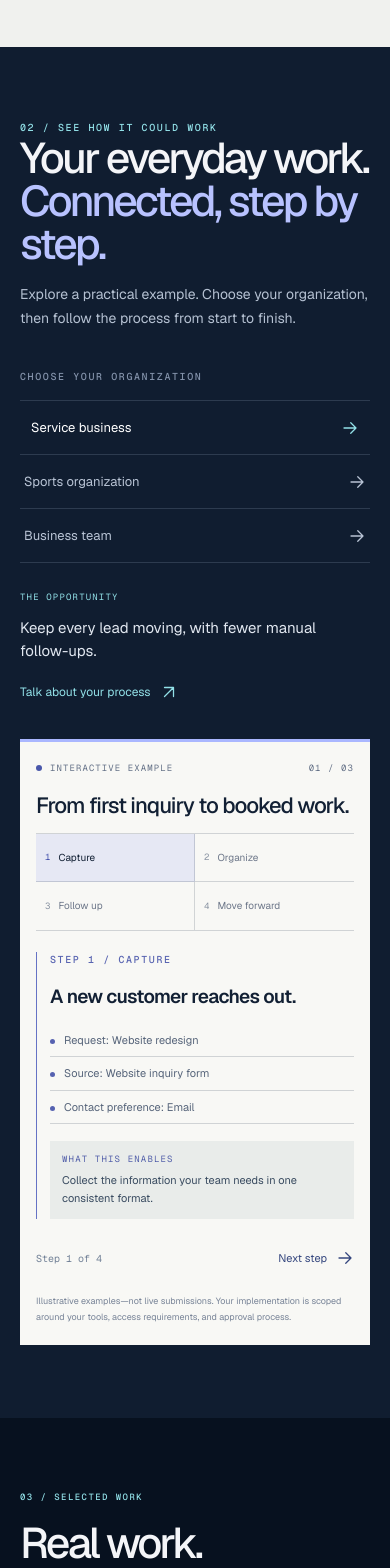
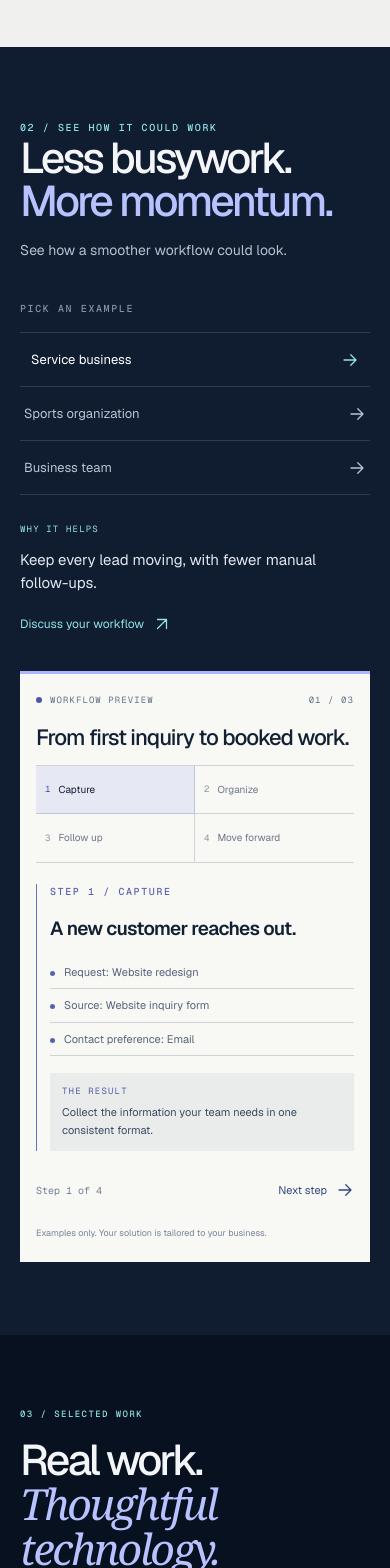
Before and after one commit to taenextlevelqbs-ops/crestlane-digital, a Next.js app: page / in a window 390 px wide. Shown: the part 4360-5928 px from the top of the page. Built offline with nearby package versions, Linux system fonts and the light colour scheme.

Commit message:
Simplify sections 01 and 02 and improve mobile readability

```diff
--- a/app/WorkflowDemo.tsx
+++ b/app/WorkflowDemo.tsx
@@ -111,14 +111,14 @@ export default function WorkflowDemo() {
         <div className="connected-heading">
           <div>
             <p className="eyebrow">02 / SEE HOW IT COULD WORK</p>
-            <h2>Your everyday work.<br /><span>Connected, step by step.</span></h2>
+            <h2>Less busywork.<br /><span>More momentum.</span></h2>
           </div>
-          <p>Explore a practical example. Choose your organization, then follow the process from start to finish.</p>
+          <p>See how a smoother workflow could look.</p>
         </div>
 
         <div className="connected-layout">
           <div className="connected-overview">
-            <p className="connected-label">CHOOSE YOUR ORGANIZATION</p>
+            <p className="connected-label">PICK AN EXAMPLE</p>
             <div className="connected-types" aria-label="Organization examples">
               {examples.map((example, index) => (
                 <button type="button" key={example.name}
@@ -131,17 +131,17 @@ export default function WorkflowDemo() {
               ))}
             </div>
             <div className="connected-benefit">
-              <span>THE OPPORTUNITY</span>
+              <span>WHY IT HELPS</span>
               <p>{current.benefit}</p>
             </div>
             <a className="connected-contact" href="#contact">
-              Talk about your process <Arrow />
+              Discuss your workflow <Arrow />
             </a>
           </div>
 
           <div className="connected-panel">
             <div className="connected-panel-top">
-              <span><i aria-hidden="true" />INTERACTIVE EXAMPLE</span>
+              <span><i aria-hidden="true" />WORKFLOW PREVIEW</span>
               <span>0{organization + 1} / 03</span>
             </div>
             <h3>{current.title}</h3>
@@ -168,7 +168,7 @@ export default function WorkflowDemo() {
                 ))}
               </ul>
               <div className="connected-result">
-                <span>WHAT THIS ENABLES</span>
+                <span>THE RESULT</span>
                 <p>{preview.result}</p>
               </div>
             </div>
@@ -181,7 +181,7 @@ export default function WorkflowDemo() {
               </button>
             </div>
             <p className="connected-note">
-              Illustrative examples—not live submissions. Your implementation is scoped around your tools, access requirements, and approval process.
+              Examples only. Your solution is tailored to your business.
             </p>
           </div>
         </div>
```
